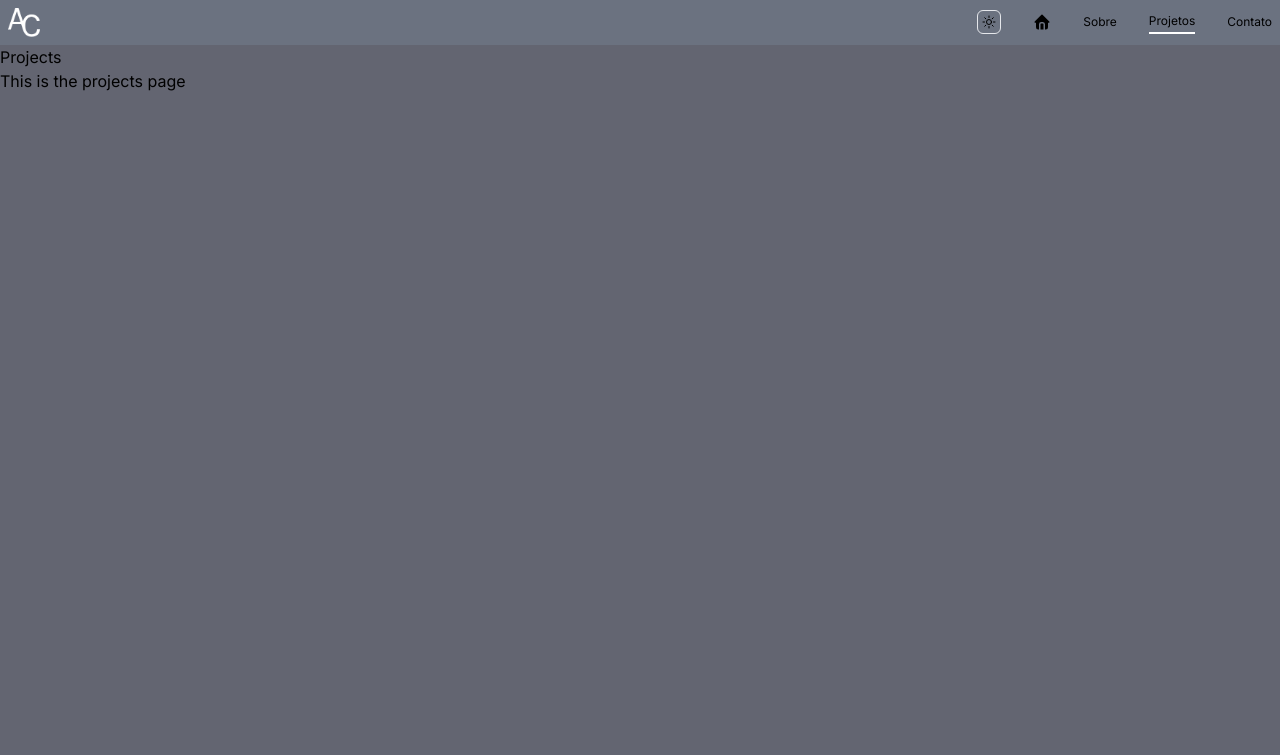
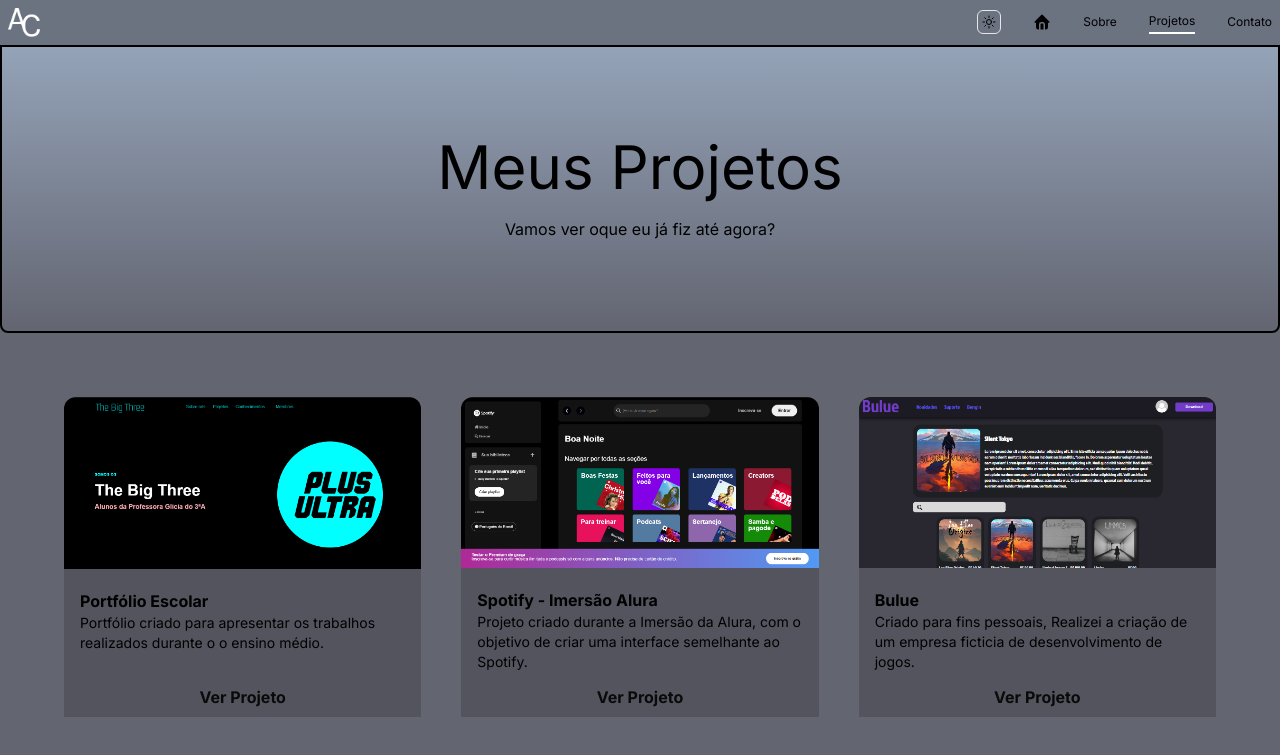
Before and after one commit to AndreyCadmo/Portfolio, a Next.js app: page /projects in a window 1280 px wide. Shown: the top 755 px of the page. Built offline with nearby package versions, Linux system fonts and the light colour scheme.

Commit message:
criando a página projetos

```diff
--- a/src/app/(interno)/projects/page.tsx
+++ b/src/app/(interno)/projects/page.tsx
@@ -1,8 +1,15 @@
+import { WaveComponentFullClient } from "@/components/clientSide/WaveContainer/WaveComponent";
+import { ProjectsList } from "@/components/serverSide/projects/ProjectCard";
+
+
 export default function Page() {
   return (
     <div>
-      <h1>Projects</h1>
-      <p>This is the projects page</p>
+      <div className="min-h-72 border-2 bg-gradient-to-b from-slate-400 dark:from-slate-900 dark:border-white border-black rounded-b-lg  justify-center flex flex-col items-center gap-5">
+        <h1 className="text-6xl">Meus Projetos</h1>
+        <p>Vamos ver oque eu já fiz até agora?</p>
+      </div>
+      <ProjectsList />
     </div>
   );
 }
```
